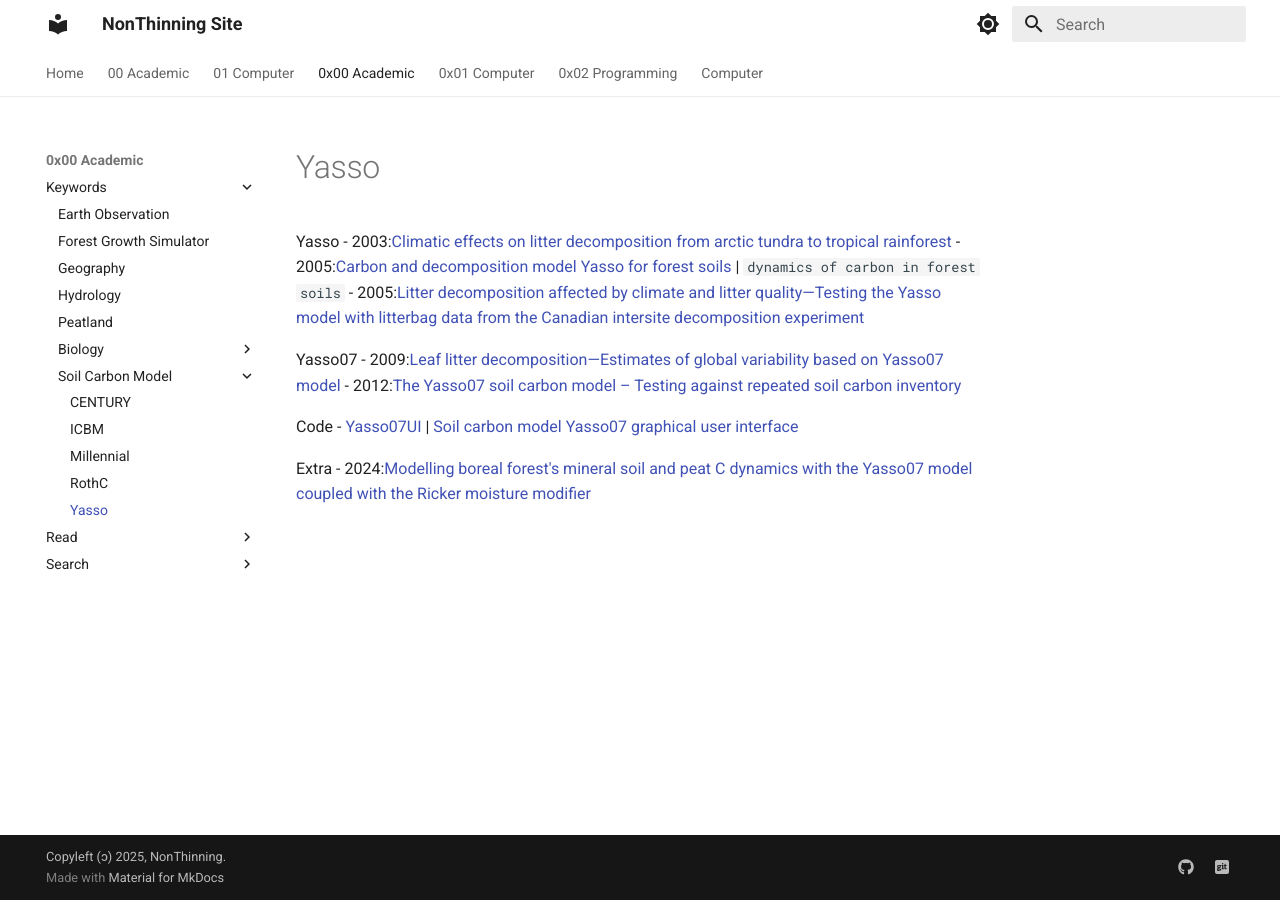
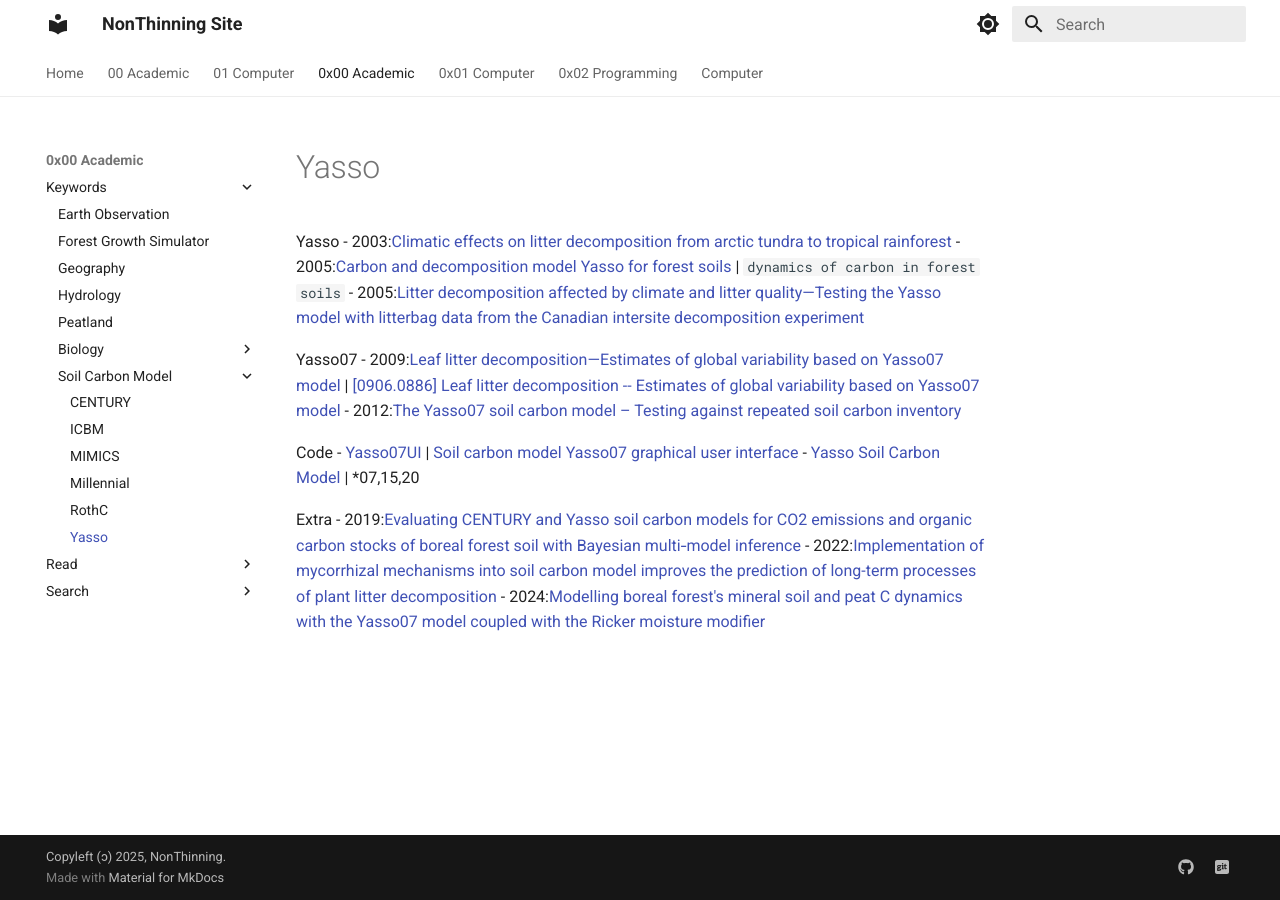
Before and after one commit to NonThinning/NonThinning.github.io, an MkDocs documentation site: the page built from docs/0x00-Academic/Keywords/Soil Carbon Model/Yasso.md, in a window 1280 px wide. Built offline with MkDocs 1.6.1 and Material for MkDocs 9.7.7, drawn with Linux system fonts in a browser that asks for light colours.

Commit message:
docs update

```diff
--- a/docs/0x00-Academic/Keywords/Soil Carbon Model/Yasso.md
+++ b/docs/0x00-Academic/Keywords/Soil Carbon Model/Yasso.md
@@ -5,11 +5,14 @@ Yasso
 - 2005:[Litter decomposition affected by climate and litter quality—Testing the Yasso model with litterbag data from the Canadian intersite decomposition experiment](https://doi.org/10.1016/j.ecolmodel.2005.03.006)
 
 Yasso07
-- 2009:[Leaf litter decomposition—Estimates of global variability based on Yasso07 model](https://doi.org/10.1016/j.ecolmodel.2009.05.016)
+- 2009:[Leaf litter decomposition—Estimates of global variability based on Yasso07 model](https://doi.org/10.1016/j.ecolmodel.2009.05.016) | [[0906.0886] Leaf litter decomposition -- Estimates of global variability based on Yasso07 model](https://arxiv.org/abs/0906.0886)
 - 2012:[The Yasso07 soil carbon model – Testing against repeated soil carbon inventory](https://www.sciencedirect.com/science/article/abs/pii/S0378112712005257)
 
 Code
 - [Yasso07UI](https://code.google.com/archive/p/yasso07ui/) | [Soil carbon model Yasso07 graphical user interface](https://www.sciencedirect.com/science/article/pii/S1364815211001265)
+- [Yasso Soil Carbon Model](https://github.com/GeorgKindermann/Yasso) | *07,15,20
 
 Extra
+- 2019:[Evaluating CENTURY and Yasso soil carbon models for CO2 emissions and organic carbon stocks of boreal forest soil with Bayesian multi‐model inference](https://bsssjournals.onlinelibrary.wiley.com/doi/abs/10.1111/ejss.12805)
+- 2022:[Implementation of mycorrhizal mechanisms into soil carbon model improves the prediction of long-term processes of plant litter decomposition](https://bg.copernicus.org/articles/19/1469/2022/)
 - 2024:[Modelling boreal forest's mineral soil and peat C dynamics with the Yasso07 model coupled with the Ricker moisture modifier](https://doi.org/10.5194/gmd-17-5349-2024)
```
Also changed, not shown: docs/0x00-Academic/Keywords/Soil Carbon Model/MIMICS.md (added, +3 -0 lines), docs/0x00-Academic/Search/Information.md (+3 -0 lines), docs/0x01-Computer/System/Linux.md (+2 -0 lines), docs/0x01-Computer/System/Windows.md (+4 -0 lines).
